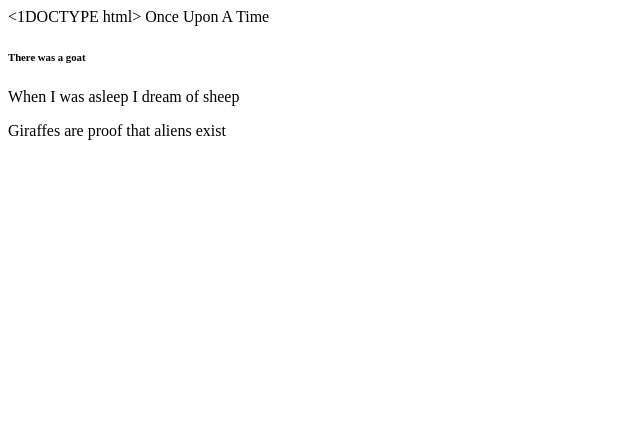
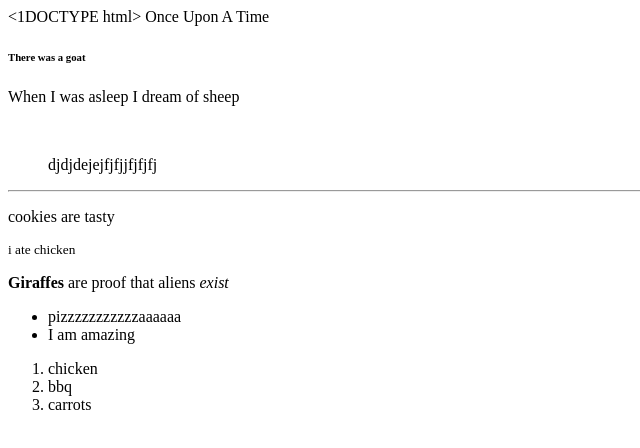
Before and after one commit to kelringy3/kelringy3.github.io, a plain HTML site: page index.html in a window 1280 px wide. Shown: the whole page, without its empty margins (0-640 px from the left). Drawn offline with Linux system fonts and the light colour scheme.

Commit message:
Update index.html

```diff
--- a/index.html
+++ b/index.html
@@ -10,7 +10,31 @@
         <h6>There was a goat</h6>
 
         <p>When I was asleep I dream of sheep</p>
-        <p>Giraffes are proof that aliens exist</p>
+        <br>
+        <blockquote>djdjdejejfjfjjfjfjfj</blockquote>
+
+        <hr>
+        <p>cookies are tasty</p>
+        <small>i ate chicken</small>
+
+
+
+        <p><b>Giraffes</b> are proof that aliens <i>exist</i></p>
+
+        <ul>
+            <li>pizzzzzzzzzzzaaaaaa</li>
+            <li>I am amazing</li>
+        </ul>
+
+        <ol>
+            <li>chicken</li>
+            <li>bbq</li>
+            <li>carrots</li>
+        </ol>
+
+        <a href="https://www.nationalgeographic.com/animals/mammals/facts/domestic-dog"></a>
+
+
 
 
 
```
